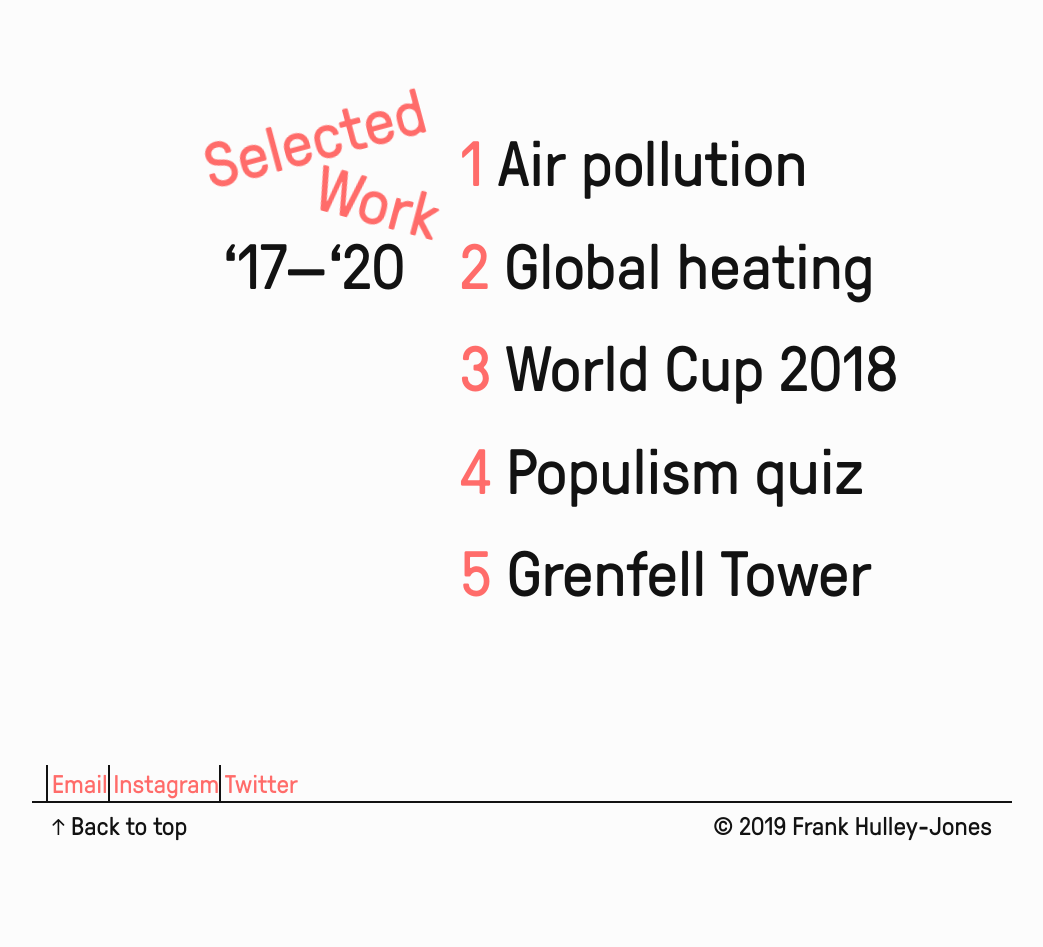
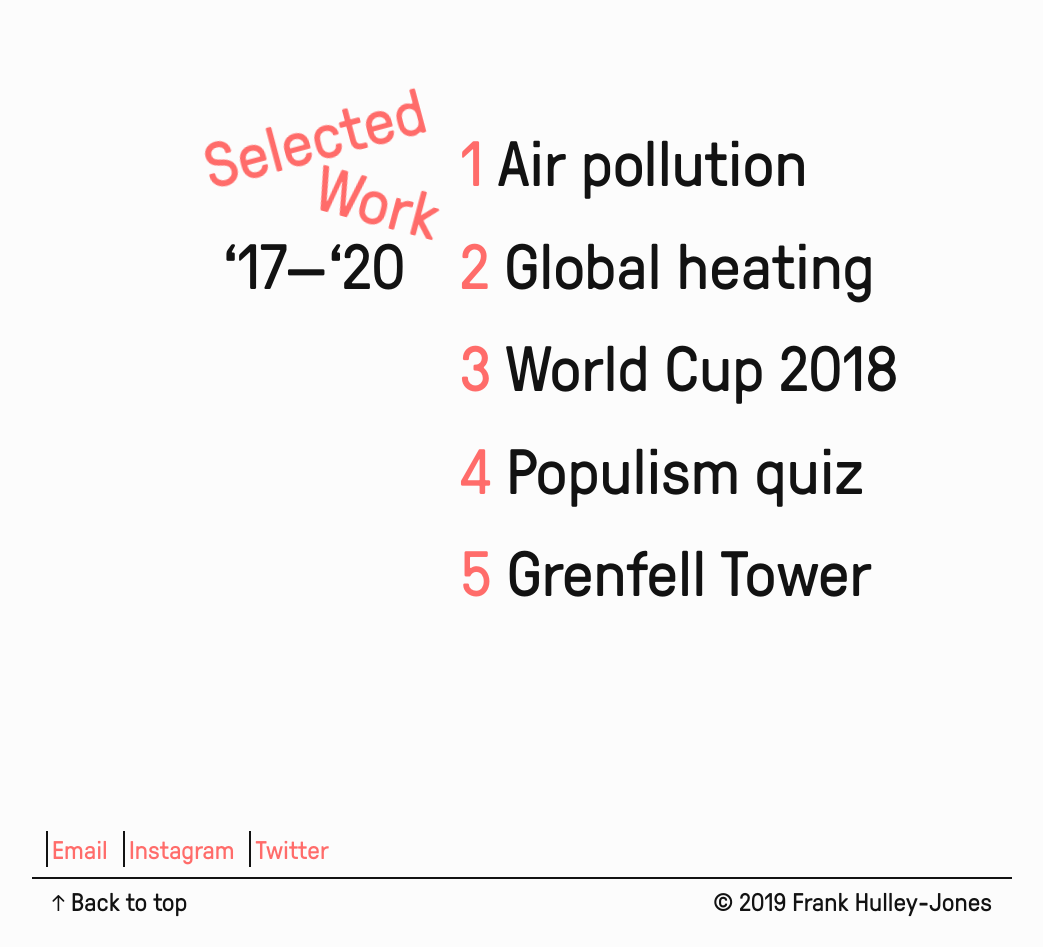
Before and after one commit to superfrank/portfolio__one-page, a website: page index.html in a window 1280 px wide. Shown: the part 990-1937 px from the top of the page, without its empty margins (118-1161 px from the left). Before the commit the page ends 1861 px from the top, so only its background shows below. Drawn offline with Linux system fonts and the light colour scheme.

Commit message:
footer in a good place

```diff
--- a/style/partials/_navigation.scss
+++ b/style/partials/_navigation.scss
@@ -15,24 +15,33 @@
   list-style: none;
   font-family: $sans-serif;
   font-size: $font-size-five;
+  margin-bottom: 1rem;
 
   @include mq(desktop) {
     position: relative;
-    margin-top: -66px;
     display: block;
     font-size: $font-size-two;
   }
 
   .site-nav__item {
-    display: inline;
+    display: inline-block;
     position: relative;
     color: $brand-1;
     cursor: pointer;
+    border-bottom: none;
+    margin-right: 16px;
+    min-height: 20px;
+    vertical-align: top;
 
-    border-bottom: none;
+    @include mq(desktop) {
+      margin-right: calc(1% + 6px);
+    }
 
-    @include mq(tablet) {
-      text-align: left;
+    a {
+      position: relative;
+      display: block;
+      // height: 20px;
+      vertical-align: top;
     }
 
     &:before {
@@ -42,10 +51,14 @@
       height: 100%;
       background-color: $black;
       left: -6px;
+      top: 0px;
+      @include mq(desktop) {
+        left: -0.5vw;
+      }
     }
 
     &:hover {
-      text-decoration: underline;
+      // text-decoration: underline;
     }
   }
 }
--- a/style/partials/_project-list.scss
+++ b/style/partials/_project-list.scss
@@ -3,6 +3,10 @@
   list-style: none;
   margin-top: calc(10vw + 80px);
   margin-bottom: calc(10vw + 80px);
+
+  @include mq(wide) {
+    margin-bottom: calc(10vw + 40px);
+  }
 
   &__grid {
     display: grid;
```
Also changed, not shown: style/style.css.
